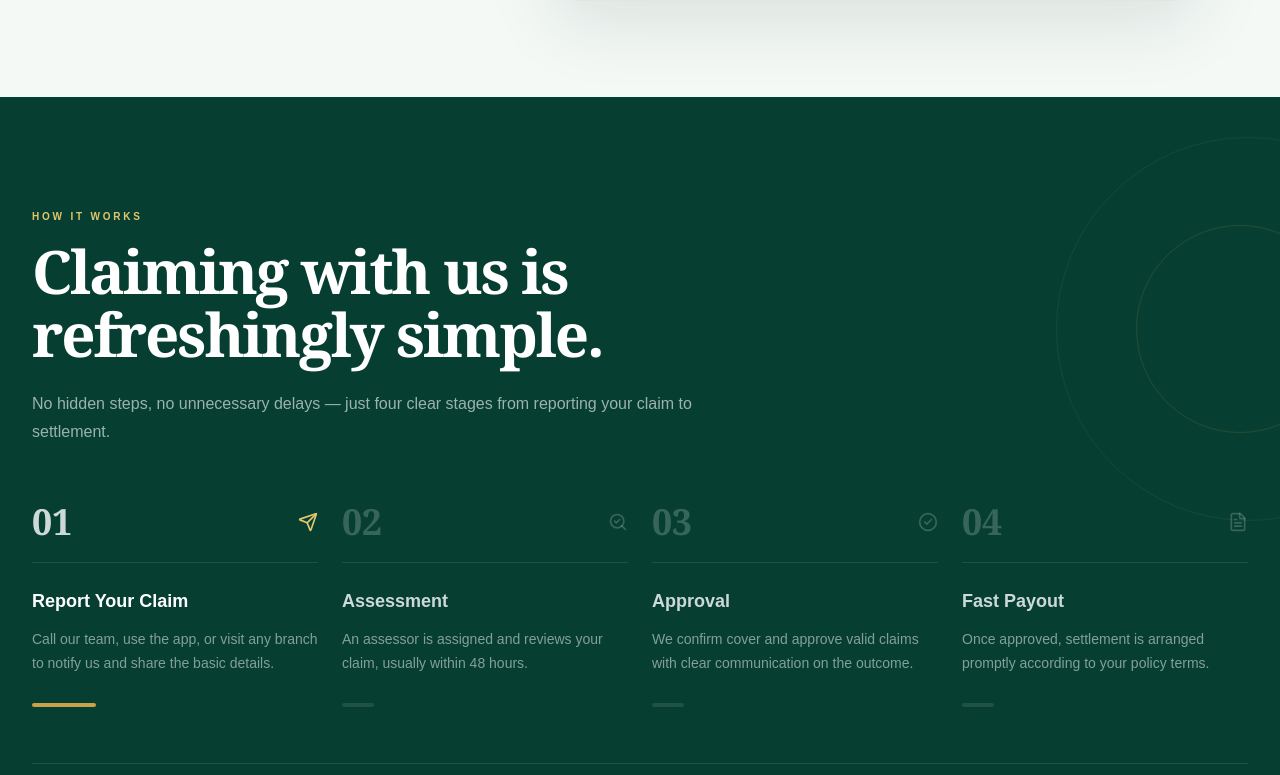
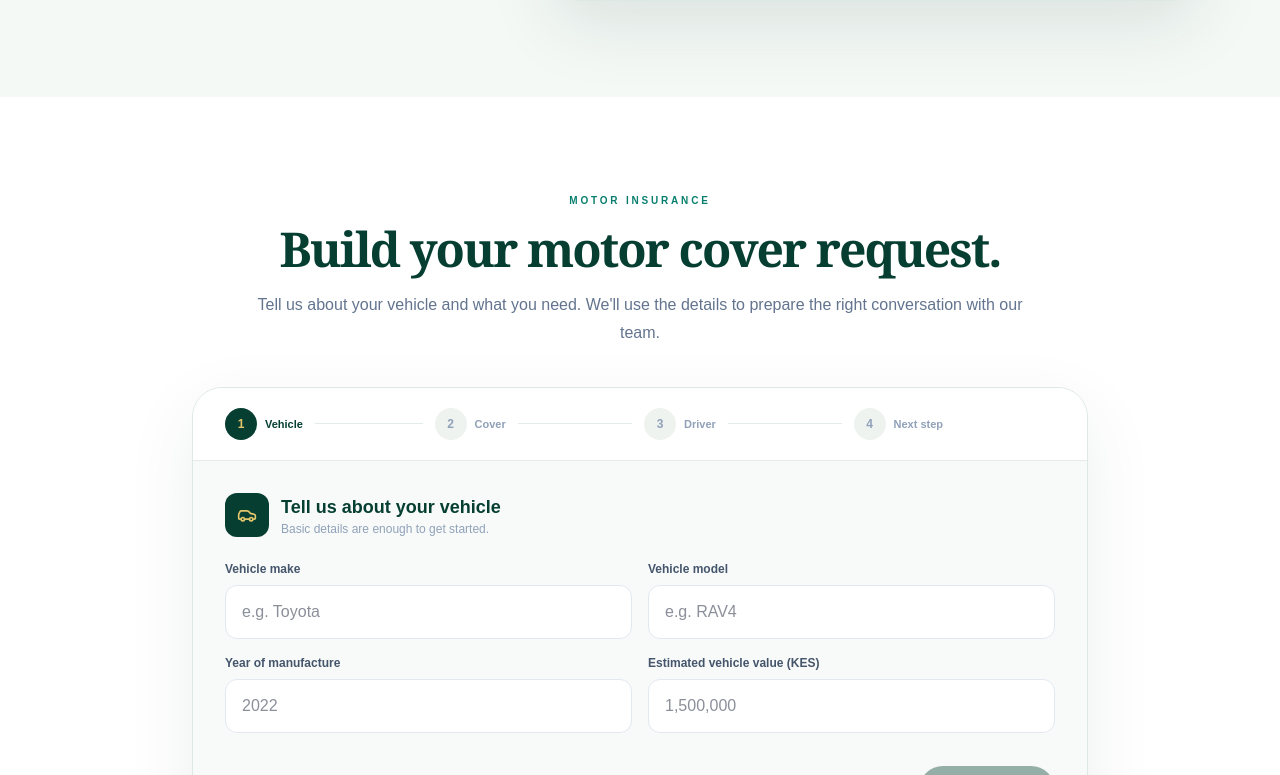
Before and after one commit to EugeneCodes254/mayban-insurance, a Next.js app: page / in a window 1280 px wide. Shown: the part 6185-6960 px from the top of the page. Built offline with nearby package versions, Linux system fonts and the light colour scheme.

Commit message:
Add motor insurance journey to homepage

```diff
--- a/src/app/page.tsx
+++ b/src/app/page.tsx
@@ -6,6 +6,7 @@ import { ProtectionPlanner } from "@/components/ProtectionPlanner";
 import { About } from "@/components/About";
 import { Products } from "@/components/Products";
 import { PremiumCalculator } from "@/components/PremiumCalculator";
+import { MotorInsuranceJourney } from "@/components/MotorInsuranceJourney";
 import { ClaimsProcess } from "@/components/ClaimsProcess";
 import { Testimonials } from "@/components/Testimonials";
 import { FAQ } from "@/components/FAQ";
@@ -50,6 +51,7 @@ export default function Home() {
         <About />
         <Products />
         <PremiumCalculator />
+        <MotorInsuranceJourney />
         <ClaimsProcess />
         <Testimonials />
         <FAQ />
```
